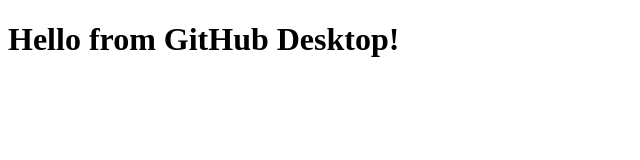
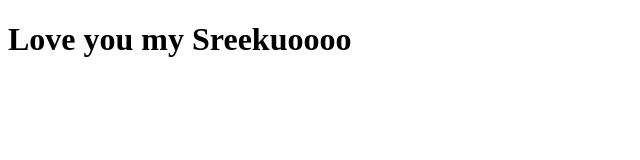
Before and after one commit to akshaybabu46/my-first-desktop-project, a plain HTML site: page index.html in a window 1280 px wide. Shown: the whole page, without its empty margins (0-640 px from the left). Drawn offline with Linux system fonts and the light colour scheme.

Commit message:
Update index.html

```diff
--- a/index.html
+++ b/index.html
@@ -2,6 +2,6 @@
 <html>
 <head><title>My First GitHub Desktop Project</title></head>
 <body>
-  <h1>Hello from GitHub Desktop!</h1>
+  <h1>Love you my Sreekuoooo</h1>
 </body>
 </html>
```
